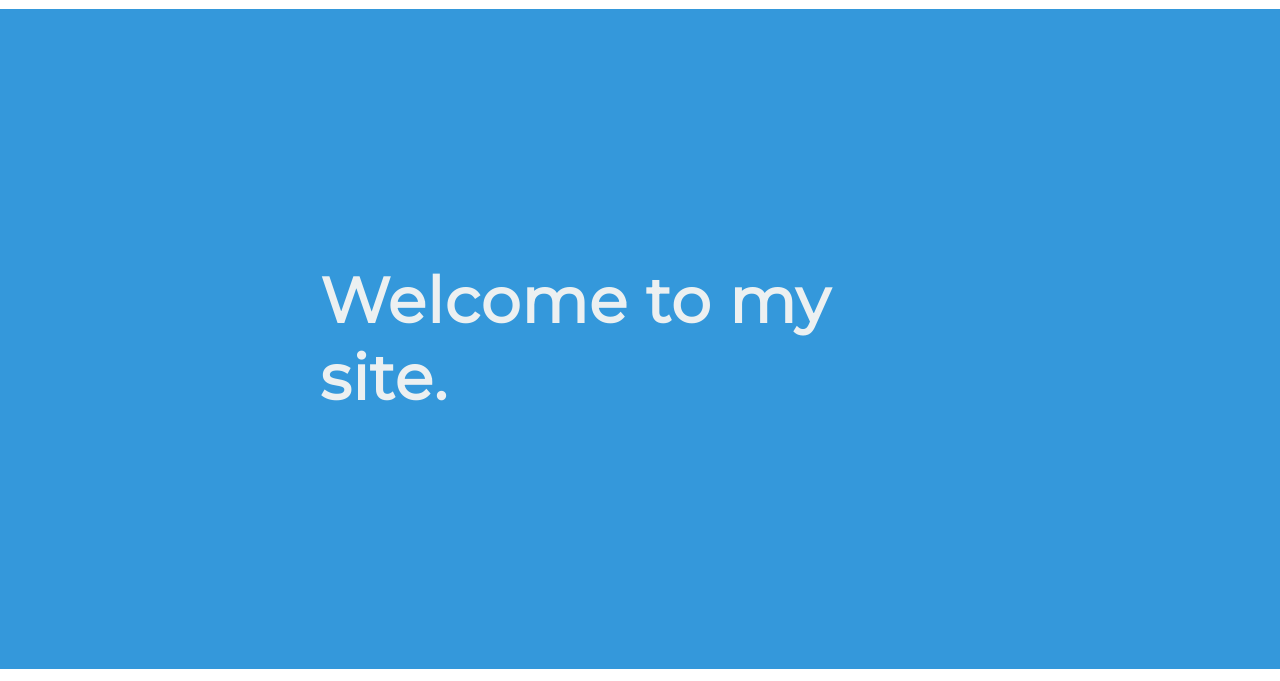
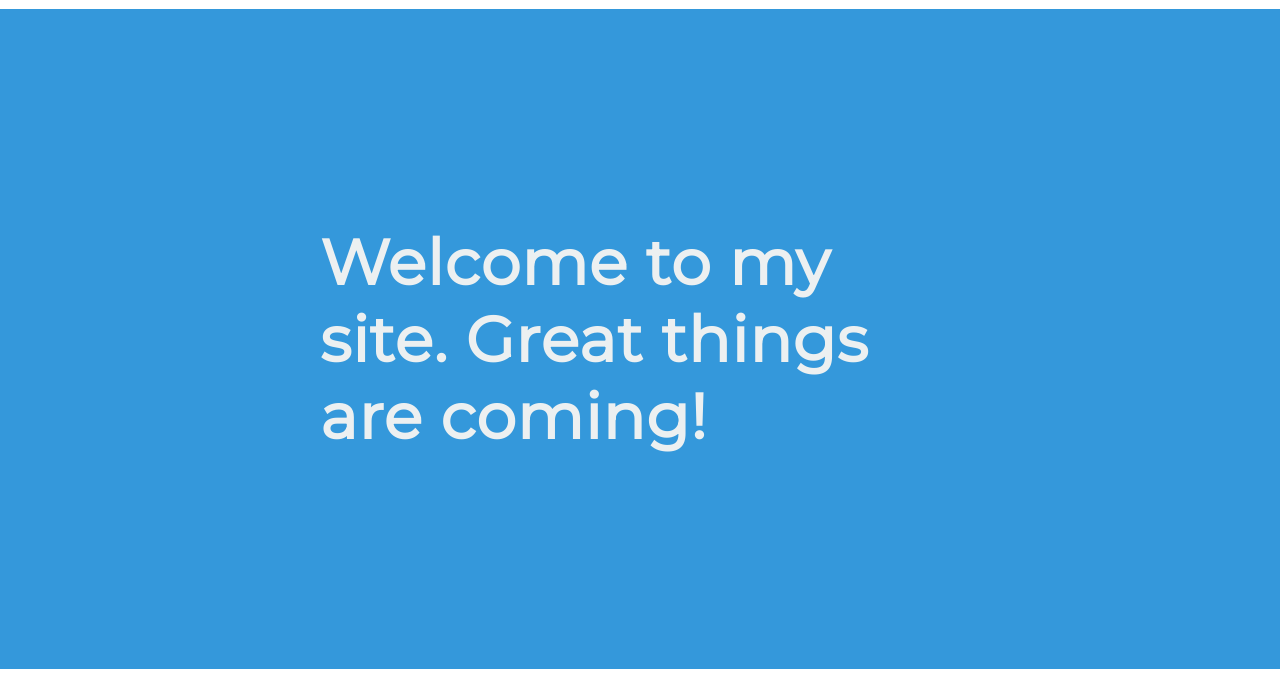
Before and after one commit to Anchises68/mollymirelesportfolio, a plain HTML site: page index.html in a window 1280 px wide. Shown: the part 119-800 px from the top of the page. Drawn offline with Linux system fonts and the light colour scheme.

Commit message:
testing AWS CloudBuild

```diff
--- a/index.html
+++ b/index.html
@@ -56,7 +56,7 @@
 
     <section class="background--skyBlue section">
       <h2 class="color--cloud margin--none section__text--centered">
-        Welcome to my site.
+        Welcome to my site. Great things are coming!
       </h2>
     </section>
 
```
